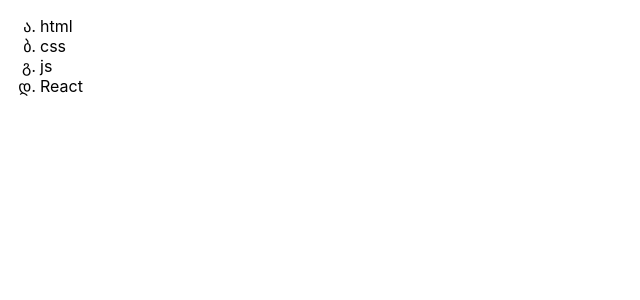
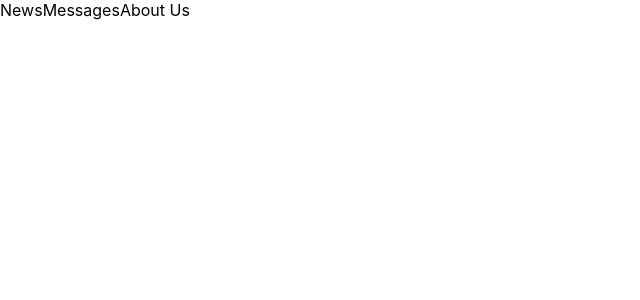
Before and after one commit to theDiligentStudent/react_with_dima_01, a React (Create React App) app in the folder my-app/: page / in a window 1280 px wide. Shown: the top 300 px of the page, without its empty margins (0-640 px from the left). Built offline with nearby package versions, Linux system fonts and the light colour scheme.

Commit message:
Lesson 7  part 1 ---- 29/05/24 ---- досмотрел до 6й минуты. 3 способа Объявления Ф.-и

```diff
--- a/my-app/src/App.js
+++ b/my-app/src/App.js
@@ -1,33 +1,36 @@
 import logo from './logo.svg';
 import './App.css';
 
-const App = () => {
+// Ниже ----
+// Три РАБОЧИХ Варианта Объявления Ф.-и
+// Дима остановился на Последнем - Стрелке
+
+// function Header() {  // РАБОЧИЙ вариант
+//     return(
+//         <div>
+//             <a>News</a>
+//             <a>Messages</a>
+//             <a>About Us</a>
+//         </div>
+//     )
+// }
+
+// const Header = function() {  // РАБОЧИЙ вариант
+//     return <div>
+//         <a>News</a>
+//         <a>Messages</a>
+//         <a>About Us</a>
+//     </div>
+// }
+
+const Header = () => {   // РАБОЧИЙ вариант
   return (
-    // <div></div>   ----- НЕ допустимо!!!!!!!
-    // Должен быть ---- ТОЛЬКО ОДИН ---- Корневой Узел
-    // return должен Возвращать  ---- ЛИШЬ ОДНО - З. ---
-    //   в нашем случае это - div-ка
-    //      а ВНУТРИ НЕЁ --- уже  --- ЛЕЖИТ- В С Ё  ОСТАЛЬНОЕ
-
-    //  <div>
-    //   </div>    НЕ допускается      !!!!!!
-
-    <div className='App'>
-
-{/* допускается */}
-      <div></div>
-
-      <ul>
-        <li>html</li>
-        <li>css</li>
-        <li>js</li>
-        <li>React</li>
-      </ul>
-
-      <div></div>
-      <div></div>
+    <div>
+      <a>News</a>
+      <a>Messages</a>
+      <a>About Us</a>
     </div>
   );
 };
 
-export default App;
+export default Header;
```
